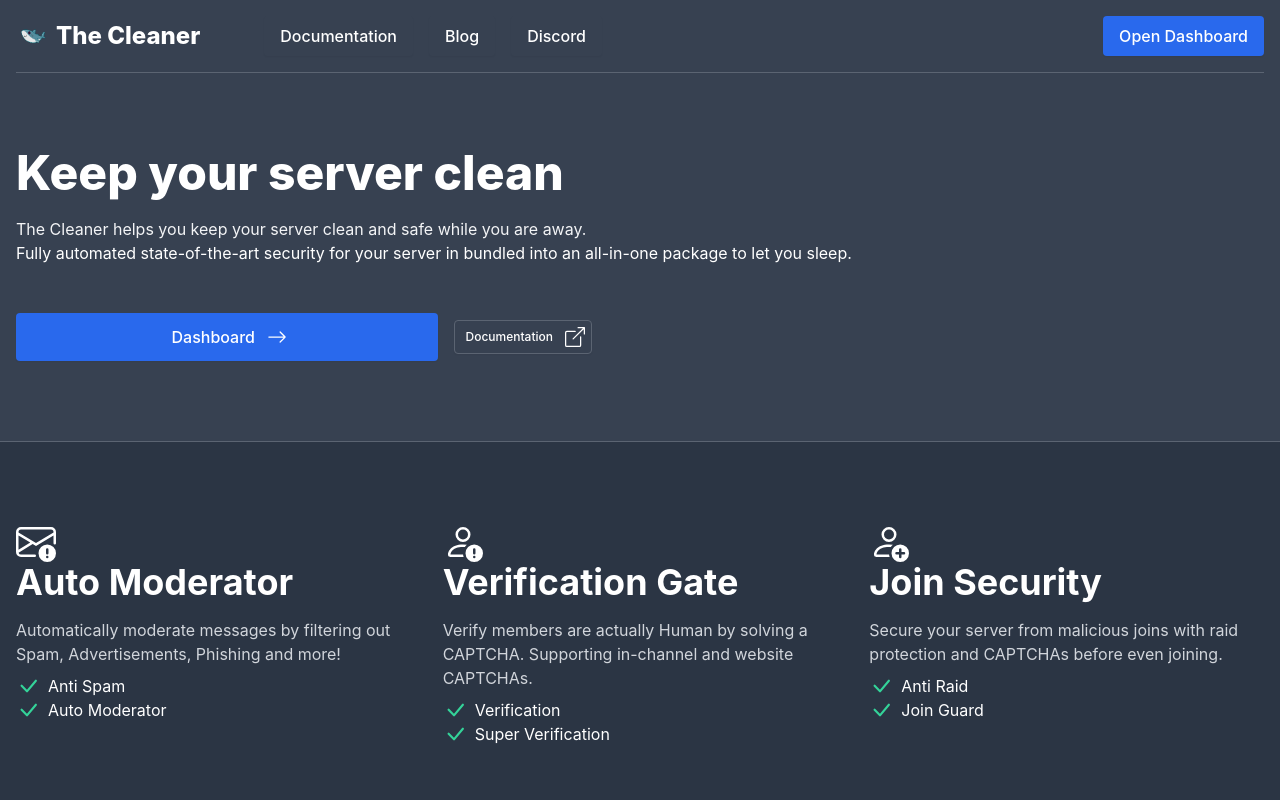
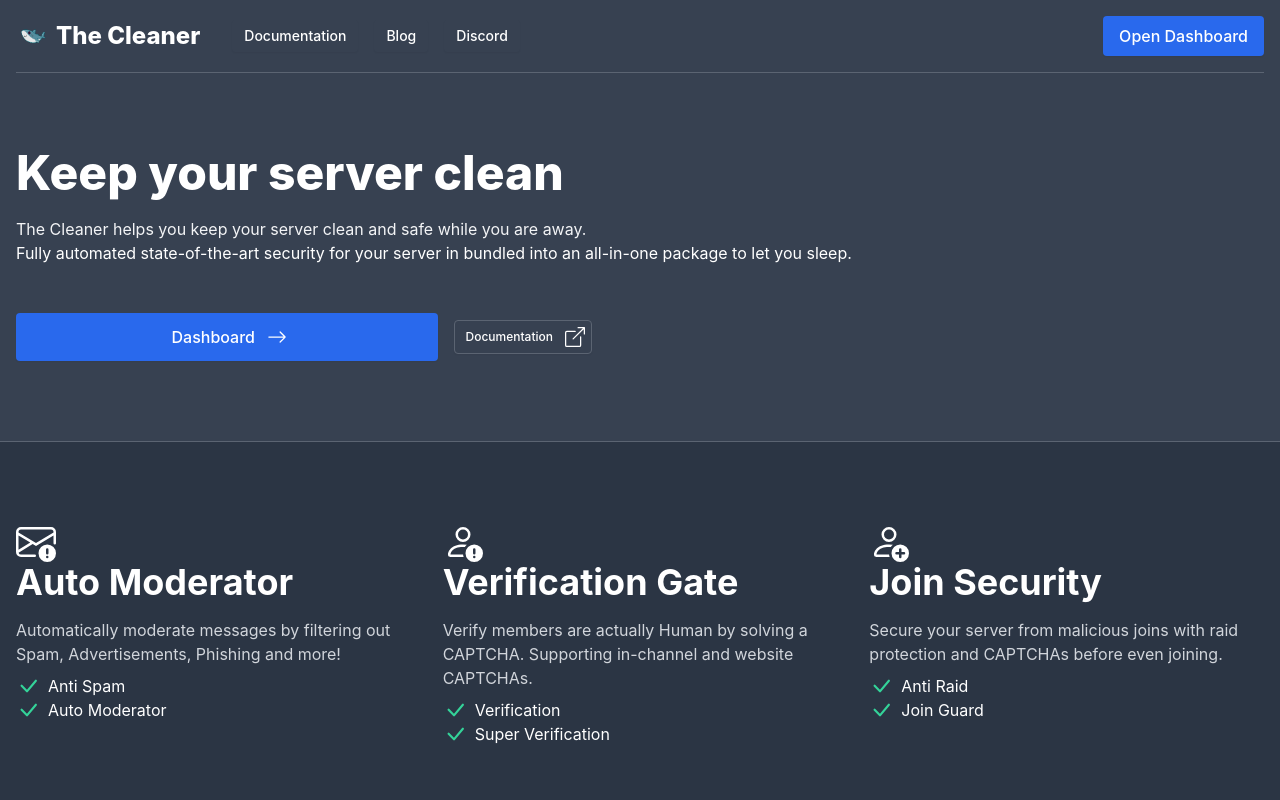
Before and after one commit to cleaner-bot/website, a Next.js app: page / in a window 1280 px wide. Shown: the top 800 px of the page. Built offline with nearby package versions, Linux system fonts and the light colour scheme.

Commit message:
fix header

```diff
--- a/components/header.jsx
+++ b/components/header.jsx
@@ -9,10 +9,10 @@ const headerLinks = [
 
 export default function Header() {
     return (
-        <div className="flex items-center justify-center gap-4 py-4 border-b border-gray-550">
+        <div className="flex items-center justify-center gap-4 py-4 border-b lg:gap-8 border-gray-550">
             <Link
                 href="/"
-                className="flex items-center justify-center h-full text-2xl font-extrabold hover:underline decoration-indigo-550 decoration-4 underline-offset-2 sm:mr-12"
+                className="flex items-center justify-center h-full text-2xl font-extrabold hover:underline decoration-indigo-550 decoration-4 underline-offset-2"
             >
                 <Image
                     className="inline-block w-8 h-8 mr-2 rounded-full sm:hidden md:inline-block"
@@ -23,12 +23,12 @@ export default function Header() {
                 />
                 The Cleaner
             </Link>
-            <div className="hidden gap-4 sm:flex">
+            <div className="hidden sm:flex lg:gap-4">
                 {headerLinks.map((x) => (
                     <Link
                         href={x.href}
                         key={x.href}
-                        className="--btn hover:bg-gray-550 --btn-3"
+                        className="--btn hover:bg-gray-550 --btn-1"
                     >
                         {x.name}
                     </Link>
```
